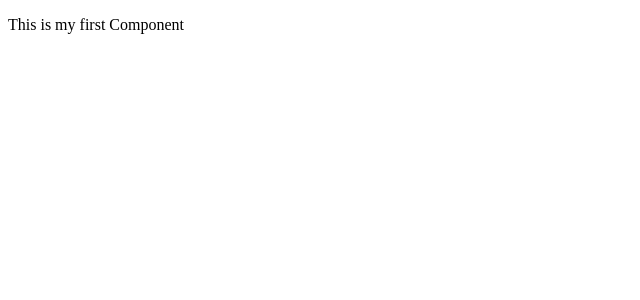
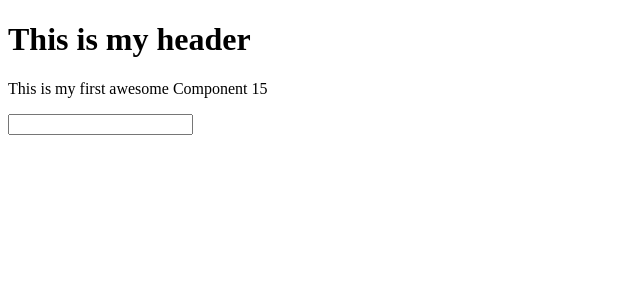
Before and after one commit to korbosit/complete-react-course, a React (Create React App) app: page / in a window 1280 px wide. Shown: the top 300 px of the page, without its empty margins (0-640 px from the left). Built offline with nearby package versions, Linux system fonts and the light colour scheme.

Commit message:
07_Introduction_to_JavaScript_XML

```diff
--- a/src/app.jsx
+++ b/src/app.jsx
@@ -1,5 +1,17 @@
 function App() {
-    return <p>This is my first Component</p>;
+    // const p = document.createElement("p");
+    // p.textContent = "This is a demo paragraph";
+    // return p;
+    let msg = "awesome";
+    return (
+        <>
+            <h1>This is my header</h1>
+            <p>
+                This is my first {msg} Component {10 + 5}
+            </p>
+            <input type="text" />
+        </>
+    );
 }
 
 export default App;
--- a/src/index.js
+++ b/src/index.js
@@ -10,3 +10,6 @@ import App from "./app";
 
 const root = ReactDom.createRoot(document.getElementById("root"));
 root.render(<App />);
+
+// let div = document.getElementById("root");
+// div.appendChild(App());
```
